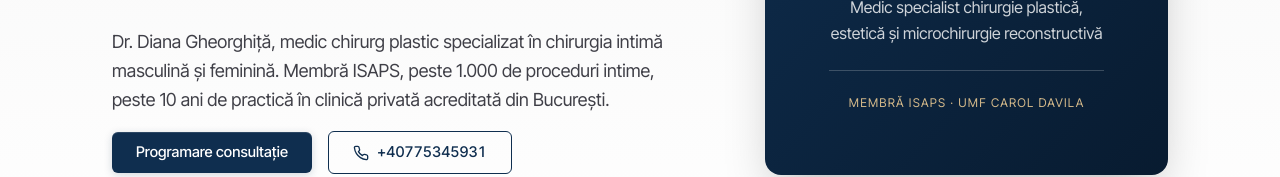
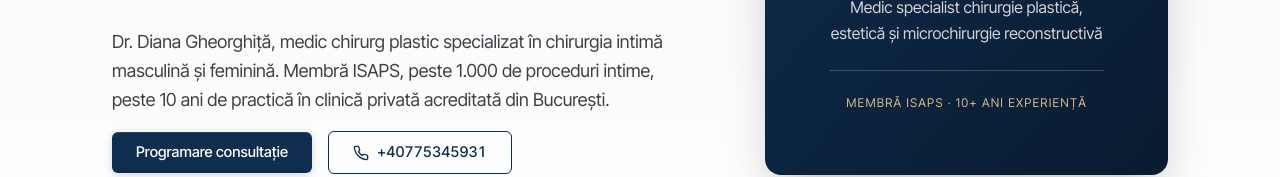
Before and after one commit to mihnea-eugen/chirurgia-intima, a Next.js app: page / in a window 1280 px wide. Shown: the part 489-666 px from the top of the page. Built offline with nearby package versions, Linux system fonts and the light colour scheme; no server answers.

Commit message:
Add files via upload

```diff
--- a/app/page.tsx
+++ b/app/page.tsx
@@ -69,7 +69,7 @@ export default function HomePage() {
                     Medic specialist chirurgie plastică, estetică și microchirurgie reconstructivă
                   </div>
                   <div className="text-xs uppercase tracking-widest text-[var(--color-brand-gold-soft)] pt-6 border-t border-white/20">
-                    Membră ISAPS · UMF Carol Davila
+                    Membră ISAPS · 10+ ani experiență
                   </div>
                 </div>
               </div>
```
